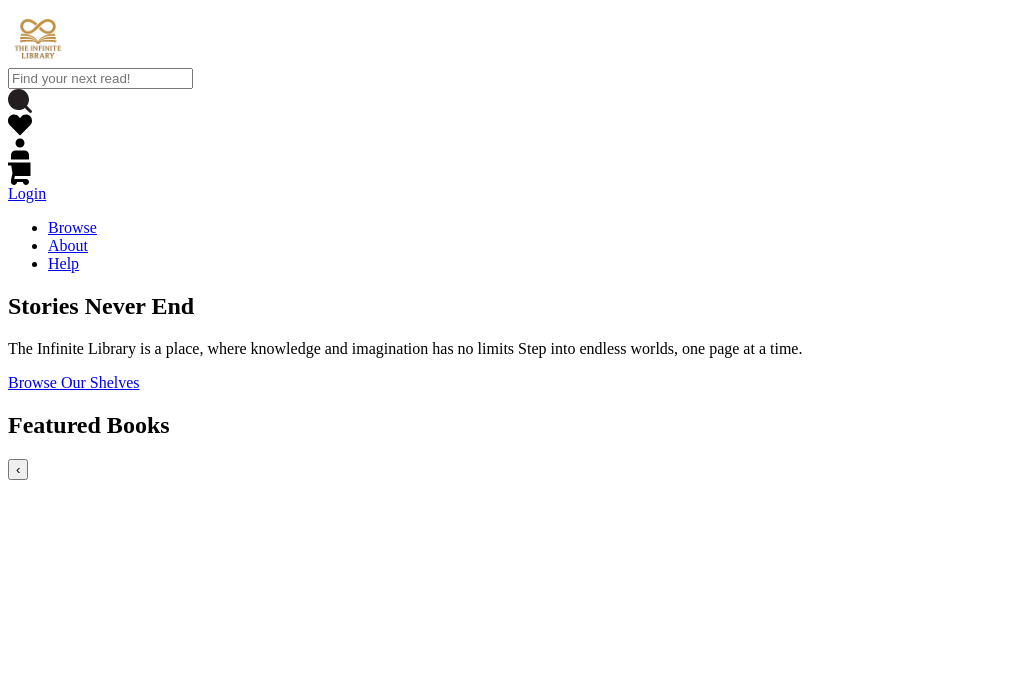
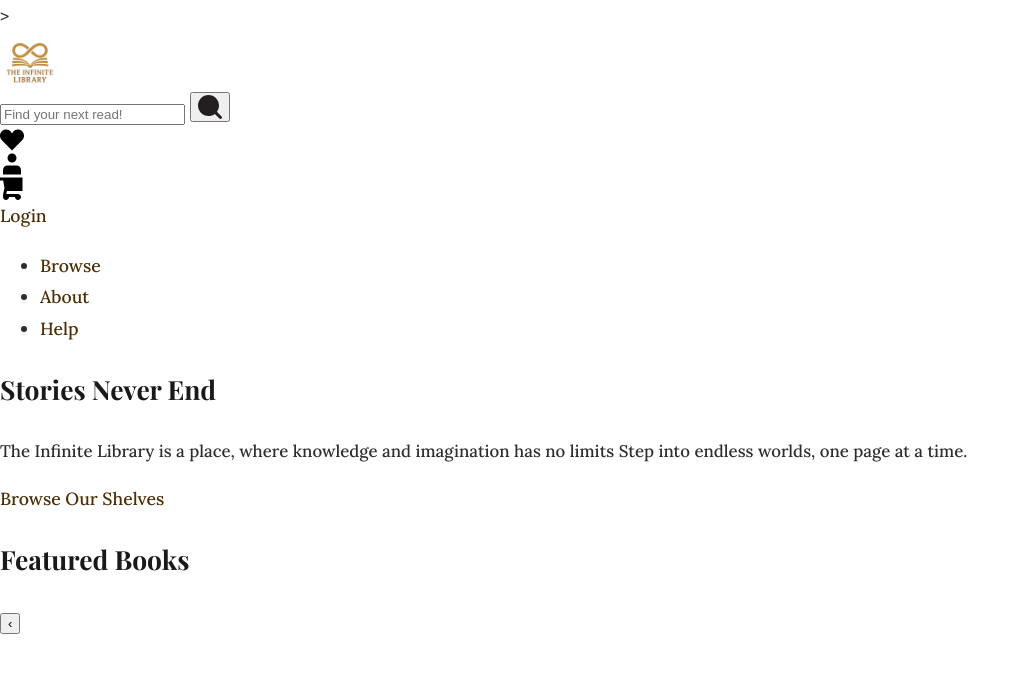
Before and after one commit to BeachBabe-King/PHPCSSFinalProject, a PHP site: page / in a window 1280 px wide. Shown: the top 673 px of the page, without its empty margins (0-1030 px from the left). Run offline with PHP 8.4, Linux system fonts and the light colour scheme.

Commit message:
SLight changes to footer an header added very very small amount of css

```diff
--- a/Templates/Footer.php
+++ b/Templates/Footer.php
@@ -1,6 +1,4 @@
 <!-- Footer template -->
-</main>
-
 <footer>
     <!-- Left footer content container -->
     <div class="footContainer">
--- a/Templates/Header.php
+++ b/Templates/Header.php
@@ -3,9 +3,12 @@
 <head>
     <meta charset="UTF-8">
     <meta name="viewport" content="width=device-width, initial-scale=1.0">
-    <meta name="description" content="Profile creator page">
+    <meta name="description" content="<?php echo htmlspecialchars($pageDescription ?? "Infinite Knowledge at the Infinite Library"); ?>">>
     <meta name="author" content="Jessie Davis 200433256">
     <title><?php echo $pageTitle ?? 'The Infinite Library'; ?></title>
+    <link rel="preconnect" href="https://fonts.googleapis.com">
+    <link rel="preconnect" href="https://fonts.gstatic.com" crossorigin>
+    <link href="https://fonts.googleapis.com/css2?family=Lora:ital,wght@0,500;1,500&family=Playfair+Display:wght@700&display=swap" rel="stylesheet">
     <link rel="stylesheet" href="css/style.css">
 </head>
 <body>
@@ -22,9 +25,9 @@
             <form action="Shop.php" method="GET" class="searchForm">
                 <input
                         type="search"
-                        name="searchBar"
+                        name="search"
                         placeholder="Find your next read!"
-                        value="<?php echo isset($_GET['search']) ? htmlspecialchars($_GET['search']) : ''; ?>"
+                        value="<?php echo isset($_GET["search"]) ? htmlspecialchars($_GET["search"]) : ""; ?>">
 
                 <button type="submit" class="searchBtn">
                     <img src="Assets/Icons/magGlassIcon.svg" alt="Search" class="Icon">
@@ -57,4 +60,3 @@
         </ul>
     </nav>
 </header>
-<main class="mainContent">
--- a/css/style.css
+++ b/css/style.css
@@ -1,15 +1,49 @@
 /* color variables */
 :root {
+    /* Backgrounds */
     --background: #F7F3E9;
-    --secondBG: #E8DDC4;
-    --altBG: #2F3A32;
+    --altBackground: #E8DDC4;
+    --darkBackGround: #2F3A32;
+    /* Accent colors */
     --primaryAccent: #4b2E05;
-    --secondAccent: #C0A060; /* buttons, icons... */
-    --textDark: #2D2D2D;
-    --textLight: #FDF8EF;
+    --secondAccent: #C0A060; /* buttons */
     --glow: #FFF5D9;
     --alert: #A65E2E;
+    /* Text colors */
+    --headTextDark: #1A1919;
+    --headTextLight: #FDF8EF;
+    --textDark: #2D2D2D;
+    --textLight: #e5e5e5;
 }
+
+/* General text */
+body {
+    font-family: 'Lora', serif;
+    font-weight: 500;
+    font-size: 1.1rem;
+    line-height: 1.8;
+    color: var(--textDark);
+    margin: 0;
+    padding: 0;
+}
+
+h1, h2, h3{
+    font-family: 'Playfair Display', serif;
+    font-weight: 700;
+    color: var(--headTextDark);
+}
+
+p{
+    margin-top: 0;
+    margin-bottom: 1em;
+    font-size: 1.05rem;
+}
+
+a{
+    color: var(--primaryAccent);
+    text-decoration: none;
+}
+
 /* Header styling */
 
 /* Logo */
```
